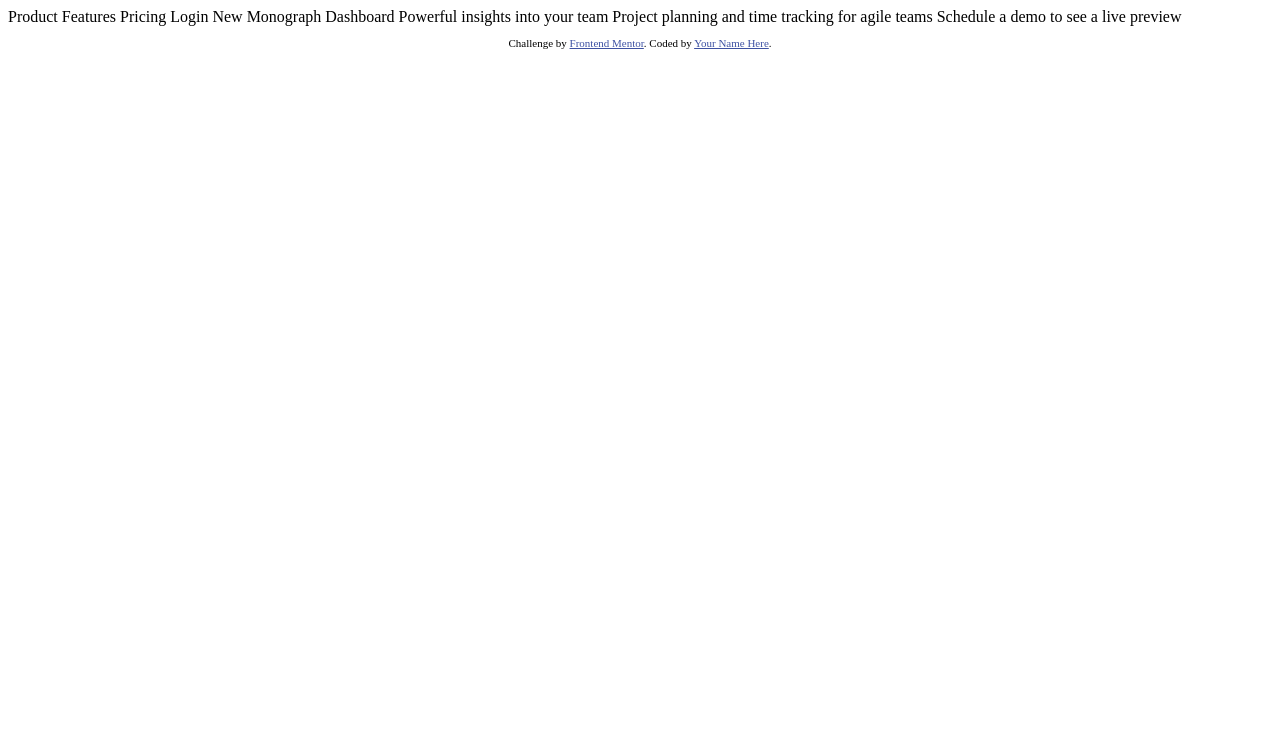
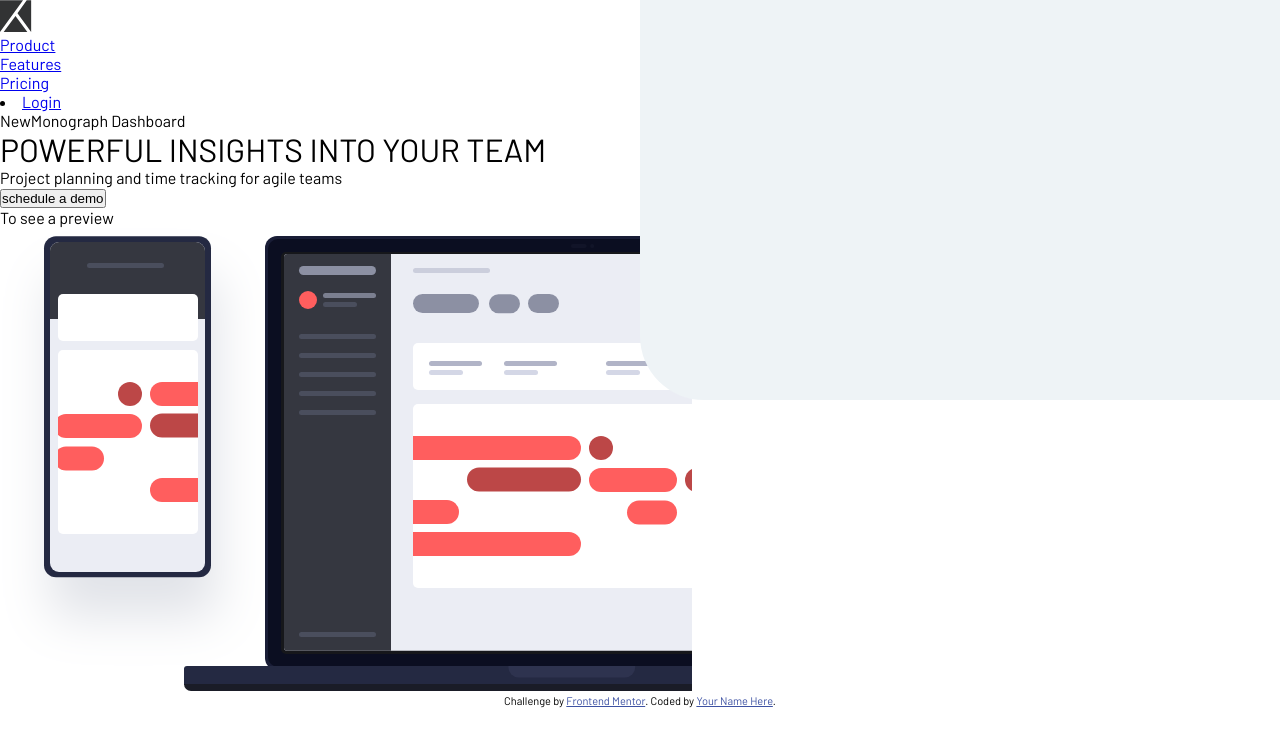
Before and after one commit to Janetsomehow/project-tracking-intro-component, a plain HTML site: page index.html in a window 1280 px wide. Drawn offline with Linux system fonts and the light colour scheme.

Commit message:
basic layouts

```diff
--- /dev/null
+++ b/css/style.css
@@ -0,0 +1,26 @@
+@import url('https://fonts.googleapis.com/css?family=Barlow+Condensed&display=swap');
+@import url('https://fonts.googleapis.com/css?family=Barlow&display=swap');
+
+
+*{
+    margin: 0;
+    padding: 0;
+    box-sizing: border-box;
+}
+body{
+    font-family: 'Barlow', sans-serif;
+}
+
+h1{
+    text-transform: uppercase;
+    font-weight: 400;
+}
+
+.background{
+    background-color: hsl(207, 33%, 95%);
+    width: 50vw;
+    height: 50vh;
+    position: absolute;
+    right: 0;
+    border-bottom-left-radius: 4rem;
+}
--- a/index.html
+++ b/index.html
@@ -3,7 +3,7 @@
 <head>
   <meta charset="UTF-8">
   <meta name="viewport" content="width=device-width, initial-scale=1.0"> <!-- displays site properly based on user's device -->
-
+<link rel="stylesheet" href="css/style.css">
   <link rel="icon" type="image/png" sizes="32x32" href="./images/favicon-32x32.png">
 
   <title>Frontend Mentor | Project tracking intro component</title>
@@ -15,19 +15,44 @@
   </style>
 </head>
 <body>
-  Product
-  Features
-  Pricing
-  Login
+  <div class="background"></div>
+  <div class="container">
 
-  New
-  Monograph Dashboard
+    <header>
 
-  Powerful insights into your team
-  Project planning and time tracking for agile teams
+      <nav>
+        <img src="images/logo.svg"  class="nav-logo" alt="">
 
-  Schedule a demo
-  to see a live preview
+        <ul>
+          <li><a href="#">Product</a> </li>
+          <li><a href="#">Features</a> </li>
+          <li><a href="#">Pricing</a> </li>
+
+        </ul>
+        <li><a href="#">Login</a> </li>
+      </nav>
+
+    </header>
+
+
+  <main>
+    <div class="main-content">
+      <p><span class="badge"> New</span>Monograph Dashboard</p>
+
+        <h1>Powerful insights into your team</h1>
+      <p class="main-paragraph">Project planning and time tracking for agile teams</p>
+
+    <div class="button-container">
+      <button class="button"> schedule a demo</button>
+      <p class="button-p">To see a preview</p>
+    </div>
+  </div>
+
+  <div class="img-container">
+    <img class="main-image" src="images/illustration-devices.svg" alt="">
+  </div>
+  </main>
+</div>
 
   <footer>
     <p class="attribution">
```
